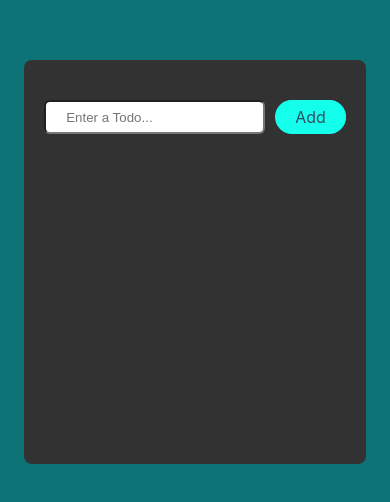
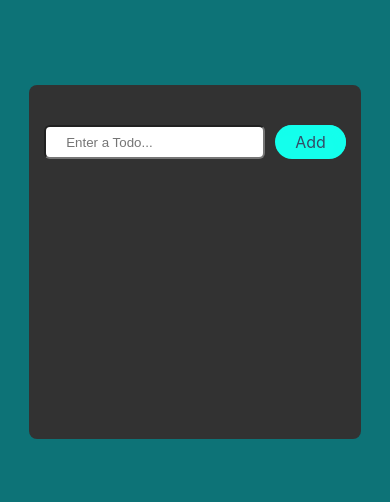
Before and after one commit to abdullah-900/Todo-List, a Next.js app: page / in a window 390 px wide. Shown: the part 168-670 px from the top of the page. Built offline with nearby package versions, Linux system fonts and the light colour scheme.

Commit message:
mobile support

```diff
--- a/pages/style.css
+++ b/pages/style.css
@@ -124,3 +124,12 @@ body{
     border-radius: 6px;
     transition: all 0.375s;
   }
+
+
+  @media (max-width: 576px) {
+    .child{
+      padding-left: 15px;
+      padding-right: 15px;
+      padding-bottom: 250px;
+    }
+   }
```
